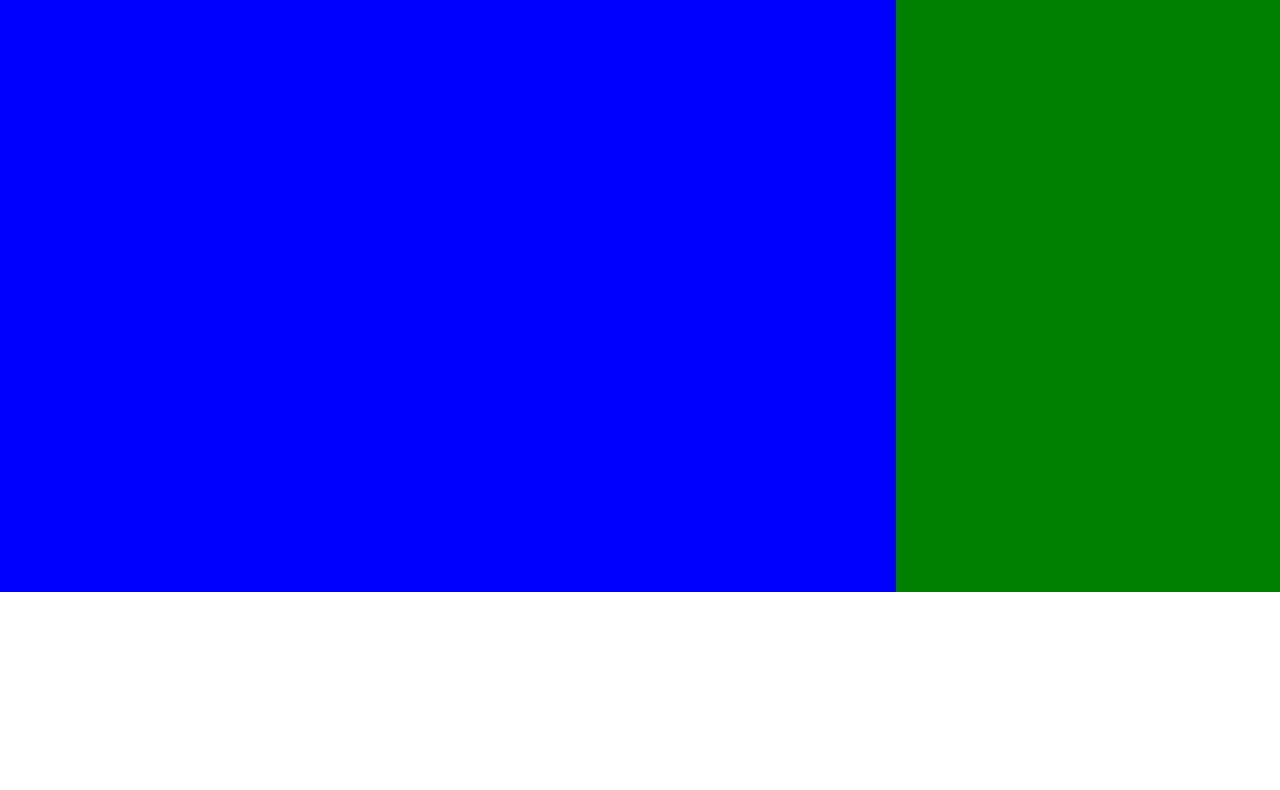
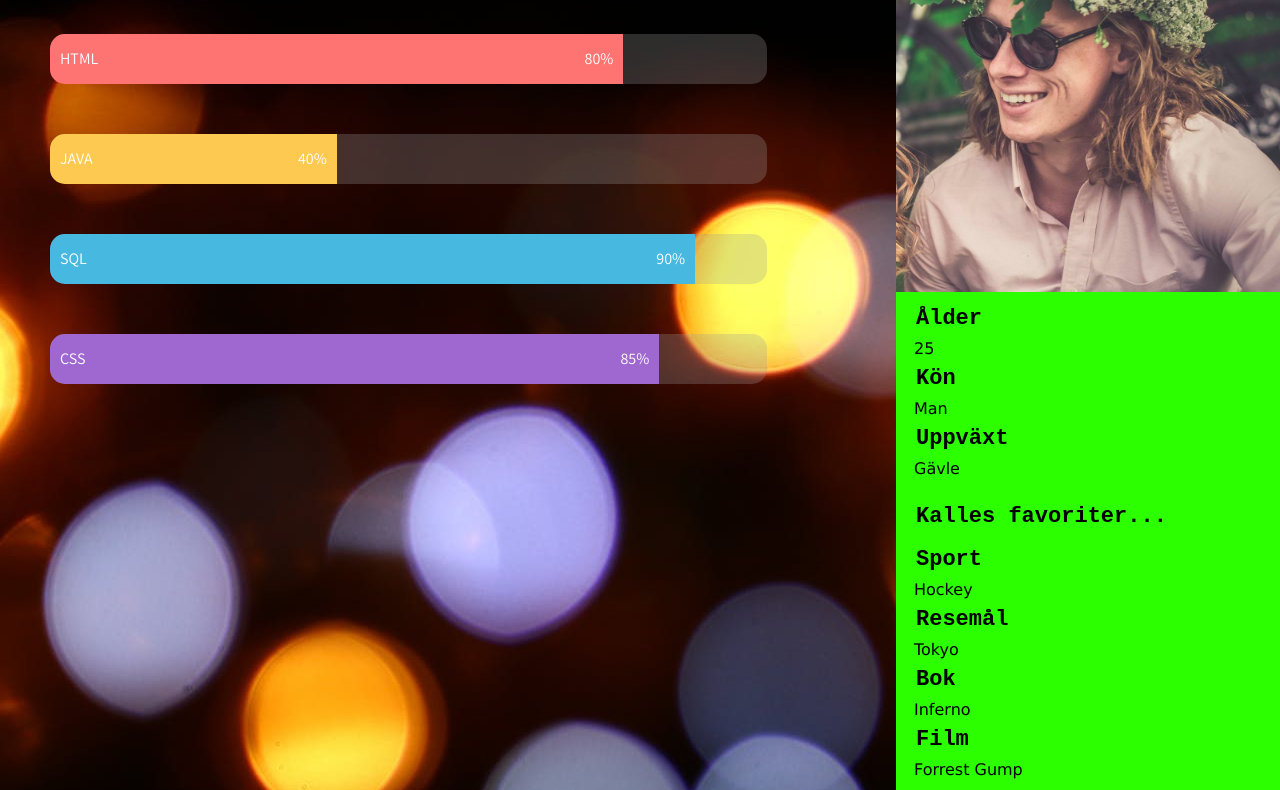
Before and after one commit to kallefreij/Hemsida, a plain HTML site: page Projektet/kalle.html in a window 1280 px wide. Shown: the part 188-978 px from the top of the page. Before the commit the page ends 800 px from the top, so only its background shows below. Drawn offline with nearby package versions, Linux system fonts and the light colour scheme; no server answers.

Commit message:
kalle
kalle

```diff
--- a/Projektet/kalle.html
+++ b/Projektet/kalle.html
@@ -37,10 +37,63 @@
 
             <div id="left">
 
+                <h1 id="kunskapRubrik">Kunskaper</h1>
+
+                <div class="stapel">
+                    <div id="kunskap1">
+                        <p class="kunskapÄmne">HTML</p>
+                        <p class="kunskapProcent">80%</p>
+                    </div>
+                </div>
+
+                <div class="stapel">
+                    <div id="kunskap2">
+                        <p class="kunskapÄmne">JAVA</p>
+                        <p class="kunskapProcent">40%</p>
+                    </div>
+                </div>
+
+                <div class="stapel">
+                    <div id="kunskap3">
+                        <p class="kunskapÄmne">SQL</p><p class="kunskapProcent">90%</p>
+
+                    </div>
+                </div>
+
+                <div class="stapel">
+                    <div id="kunskap4">
+                        <p class="kunskapÄmne">CSS</p>
+                        <p class="kunskapProcent">85%</p>
+                    </div>
+                </div>
             </div>
 
             <div id="right">
-
+                <img id="bild_kalle" src="img/kalle2.jpg" alt="Bild">
+                <div class = "textOm">
+                    <strong>Ålder</strong>
+                    <p>25</p>
+                    <strong>Kön</strong>
+                    <p>Man</p>
+                    <strong>Uppväxt</strong>
+                    <p>Gävle</p>
+                    <br>
+                    <strong>Kalles favoriter...</strong>
+                    <br>
+                    <br>
+                    <strong>Sport</strong>
+                    <p>Hockey</p>
+                    <strong>Resemål</strong>
+                    <p>Tokyo</p>
+                    <strong>Bok</strong>
+                    <p>Inferno</p>
+                    <strong>Film</strong>
+                    <p>Forrest Gump</p>
+                    <strong>Mat</strong>
+                    <p>Nasi Goreng</p>
+                    <strong>Artist</strong>
+                    <p>KSHMR</p>
+                </div>
             </div>
 
         <script src="http://code.jquery.com/jquery-latest.js"></script>
--- a/Projektet/style.css
+++ b/Projektet/style.css
@@ -1,6 +1,5 @@
 
 /*-----------------------------------------------------------------STOR-SKÄRM-----------------------------------------------------------*/
-
     *{
         padding: 0;
         margin: 0;
@@ -102,6 +101,11 @@
         font-size: 22px;
 
     }
+    /*-------------------------Kalle------------------------*/
+    #bild_kalle{
+        width:100%;
+        height:400px;
+    }
 
 
     @keyframes text{
@@ -113,9 +117,17 @@
             letter-spacing: 20px;
             margin-bottom: -30px;
         }
+
     }
 
     /*Styling for skill bars*/
+
+    #kunskapRubrik{
+        font-family:'Assistant', sans-serif;
+        color:white;
+        margin-left: 50px;
+        margin-top: 50px;
+    }
 
     .skills{
         width: 100%;
@@ -123,24 +135,58 @@
     }
 
     .stapel{
-        width: 250px;
-        height: 30px;
-        background-color: rgb(165, 165, 165);
-        margin-left: 30px;
+        width: 80%;
+        height: 50px;
+        background-color: rgba(155, 155, 155, 0.281);
+        margin: 50px;
         border-radius: 15px;
     }
 
-    .kunskap{
-        width: 50%;
+    #kunskap1{
+        width: 80%;
         height: 100%;
-        background-color: rgb(127, 202, 127);
+        background-color:#fd7473;
         border-radius: 15px 0px 0px 15px;
     }
 
+    #kunskap2{
+        width: 40%;
+        height: 100%;
+        background-color: #fec951;
+        border-radius: 15px 0px 0px 15px;
+    }
+
+    #kunskap3{
+        width: 90%;
+        height: 100%;
+        background-color: #47b8e0;
+        border-radius: 15px 0px 0px 15px;
+    }
+
+    #kunskap4{
+        width: 85%;
+        height: 100%;
+        background-color: #9f68d0;
+        border-radius: 15px 0px 0px 15px;
+    }
+
+    .kunskapÄmne{
+        line-height: 50px;
+        text-align: left;
+        margin-left: 10px;
+        color: white;
+        font-family:'Assistant', sans-serif;
+        position: absolute;
+    }
+
     .kunskapProcent{
-        line-height: 30px;
-        text-align: center;
+        line-height: 50px;
+        text-align: right;
+        margin-right: 10px;
+        color: white;
+        font-family:'Assistant', sans-serif;
     }
+
 
     .rubrikSkill{
         margin-left: 30px;
@@ -307,17 +353,17 @@
     }
 
     #left{
-        background-color: blue;
+        background-image: url("img/black.jpg");
         float: left;
         width: 70%;
-        height:700px;
+        height:1035px;
     }
 
     #right{
-        background-color: green;
+        background-color: rgb(43, 255, 0);
         float: left;
         width: 30%;
-        height: 700px;
+
     }
 
 
@@ -360,6 +406,7 @@
     .progress{
         width: 100%;
     }
+
     .stapel{
         width: 90%;
         height: 30px;
```
